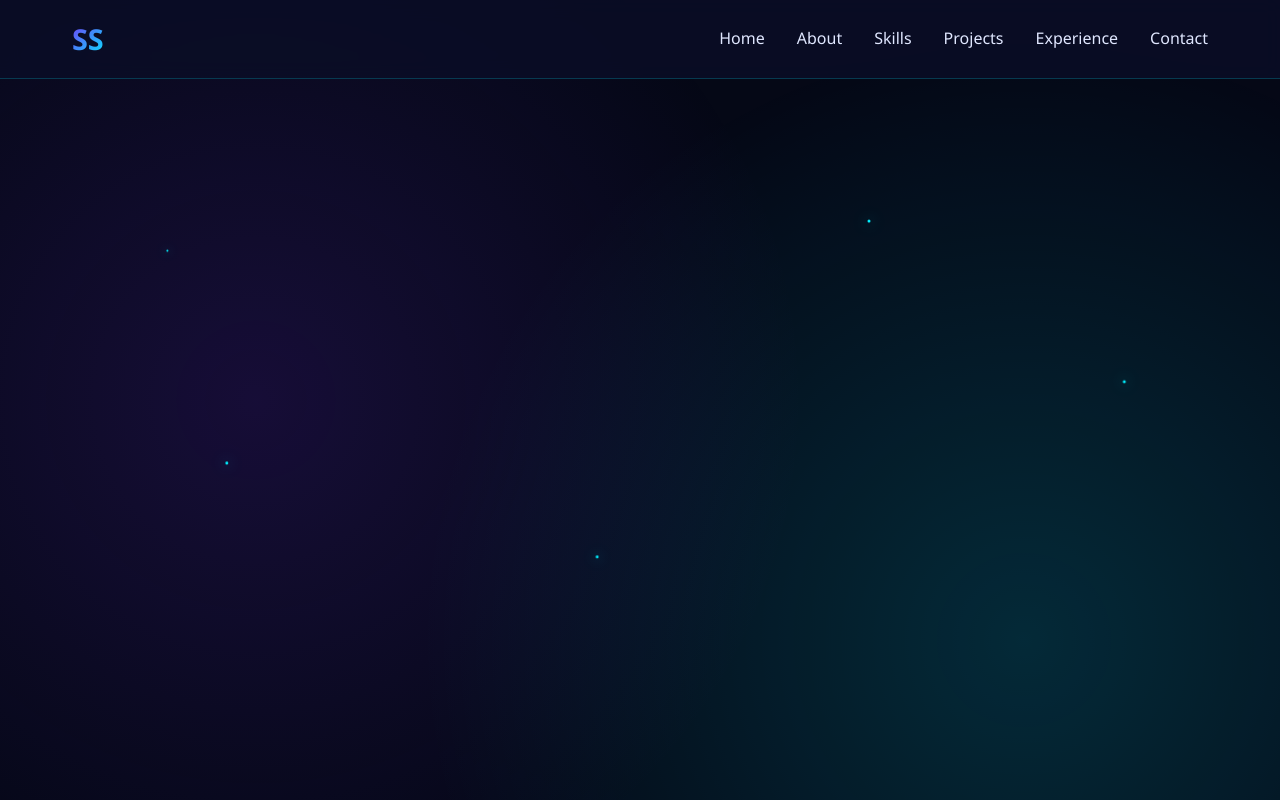
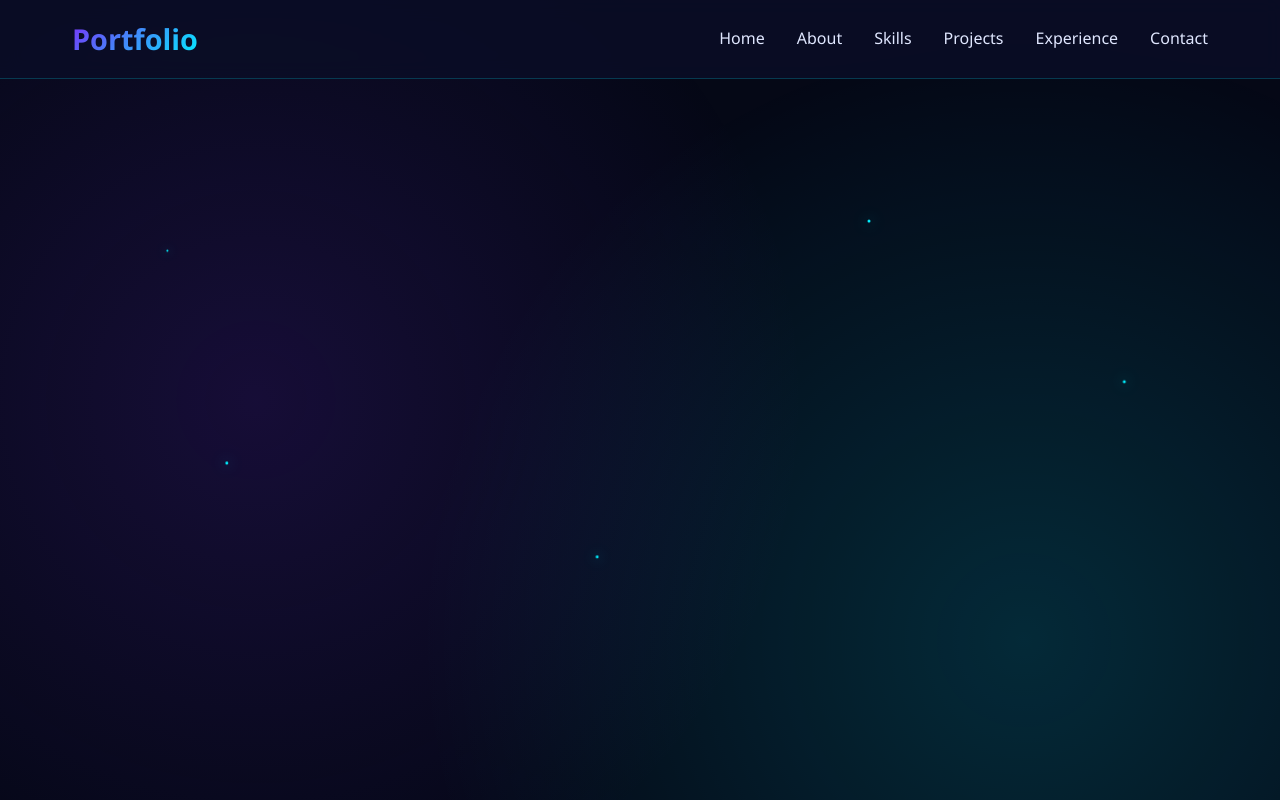
Before and after one commit to SahilSengra/PortFolio, a plain HTML site: page index.html in a window 1280 px wide. Shown: the top 800 px of the page. Drawn offline with Linux system fonts and the light colour scheme.

Commit message:
Updated Ver
Updated on 15-11-2025

```diff
--- a/index.html
+++ b/index.html
@@ -19,7 +19,7 @@
     <!-- Navigation -->
     <nav class="navbar">
         <div class="nav-container">
-            <div class="logo">SS</div>
+            <div class="logo">Portfolio</div>
             <ul class="nav-menu">
                 <li><a href="#home" class="nav-link">Home</a></li>
                 <li><a href="#about" class="nav-link">About</a></li>
```
